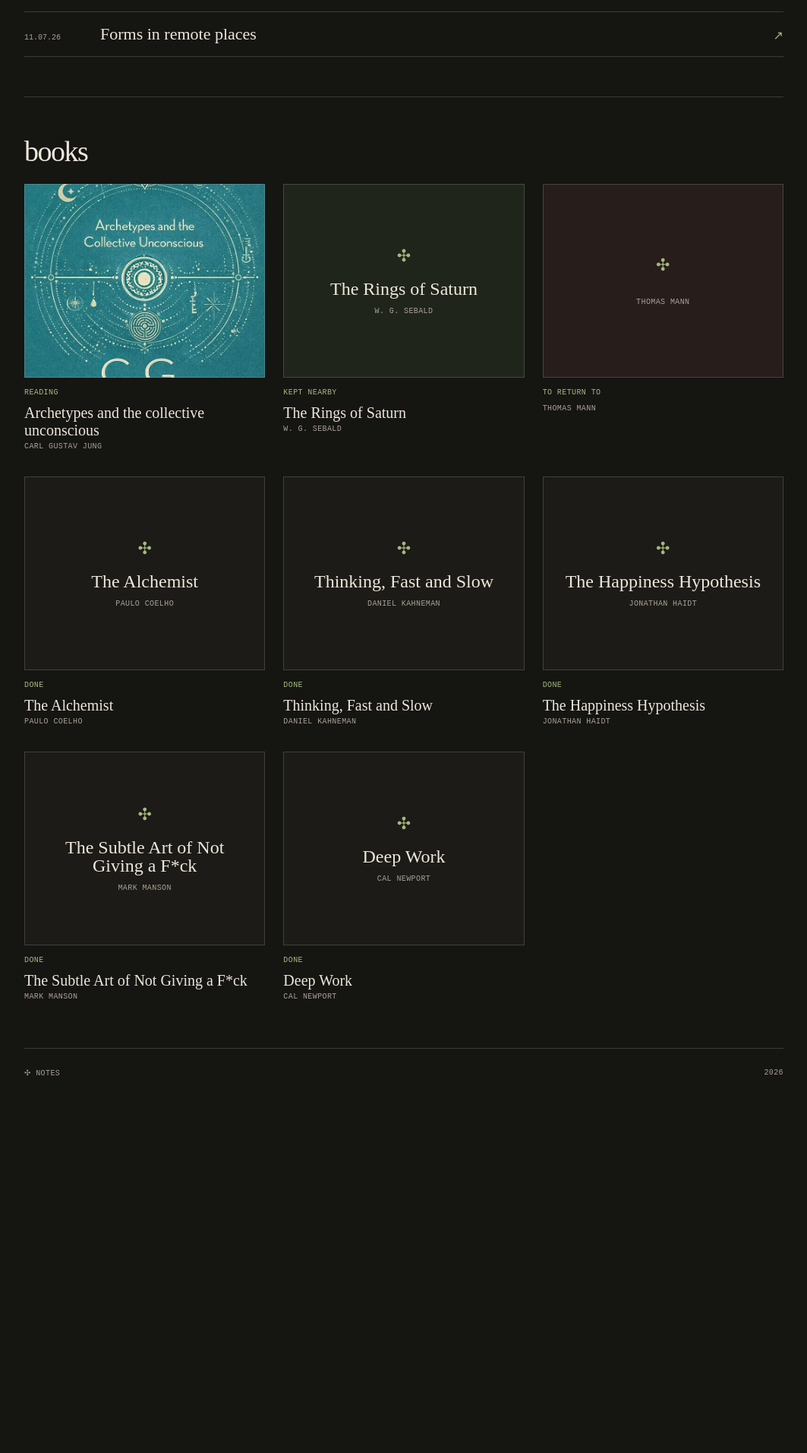
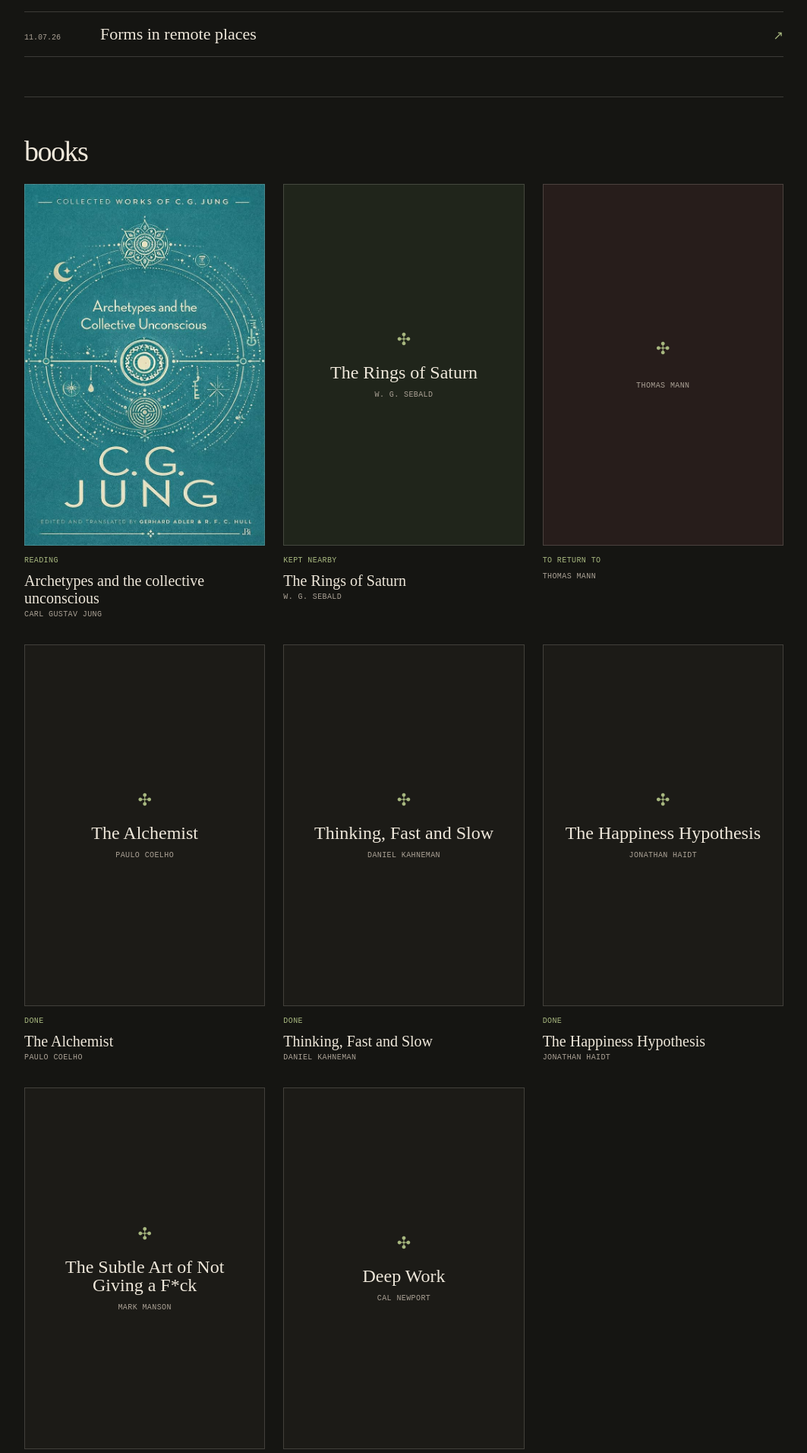
Before and after one commit to rseyfullayev/blog, a Jekyll site: the page built from index.html, in a window 1280 px wide. Shown: the part 671-2583 px from the top of the page at 76% size, without its empty margins (108-1171 px from the left). Built offline with Jekyll 4.4.1, drawn with Linux system fonts in a browser that asks for light colours; before the commit the page ends 2115 px from its top, so only the background shows below that.

Commit message:
Use portrait ratios for book covers

```diff
--- a/assets/style.css
+++ b/assets/style.css
@@ -42,7 +42,7 @@
 
 .shelf { display: grid; grid-template-columns: repeat(3, 1fr); gap: 24px; }
 .book-card { min-width: 0; }
-.book-cover { height: 255px; padding: 24px 18px; border: 1px solid var(--line); background: var(--surface); color: var(--text); display: flex; flex-direction: column; align-items: center; justify-content: center; text-align: center; background-size: cover; background-position: center; }
+.book-cover { aspect-ratio: 2 / 3; padding: 24px 18px; border: 1px solid var(--line); background: var(--surface); color: var(--text); display: flex; flex-direction: column; align-items: center; justify-content: center; text-align: center; background-size: cover; background-position: center; }
 .book-card:nth-child(2) .book-cover { background-color: #20251b; }
 .book-card:nth-child(3) .book-cover { background-color: #271d1b; }
 .book-cover.has-image { color: transparent; }
@@ -81,8 +81,8 @@
   .section-heading h2 { font-size: 32px; }
   .post-row { grid-template-columns: 70px 1fr 18px; gap: 8px; }
   .post-title { font-size: 19px; }
-  .shelf { grid-template-columns: 1fr; gap: 32px; }
-  .book-cover { height: 330px; }
+  .shelf { grid-template-columns: repeat(2, minmax(0, 1fr)); gap: 24px 16px; }
+  .book-cover { padding: 18px 12px; }
   .essay { padding: 46px 0 64px; }
   .prose { font-size: 19px; }
   .site-footer span:last-child { display: none; }
```
